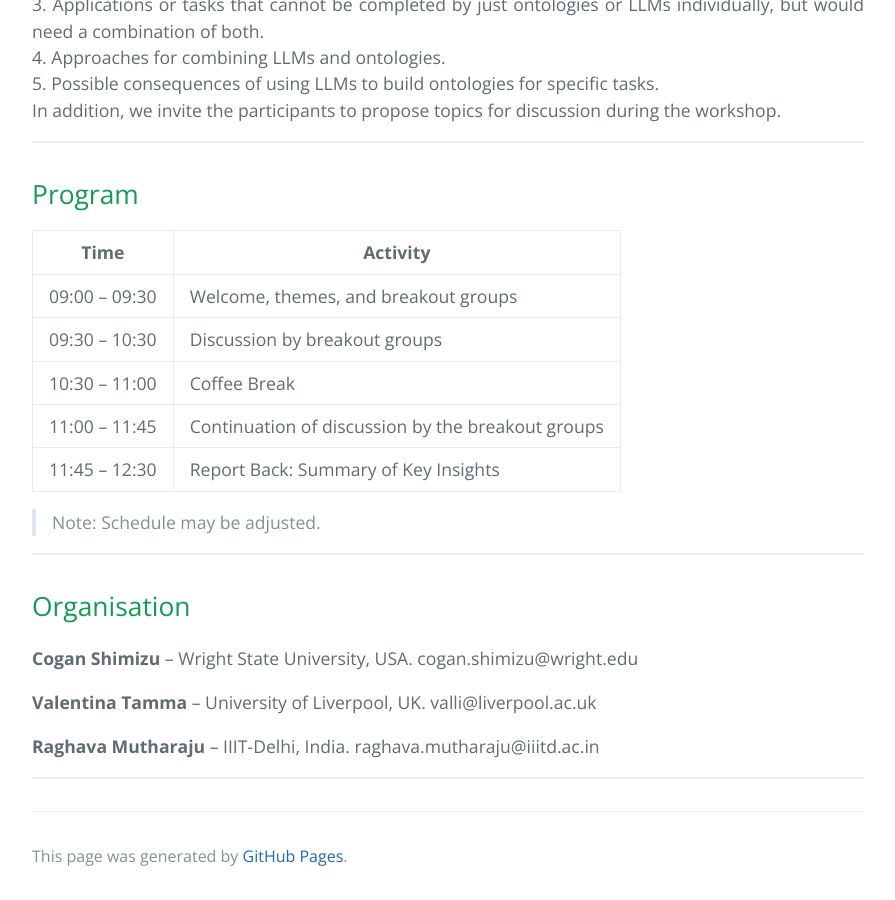
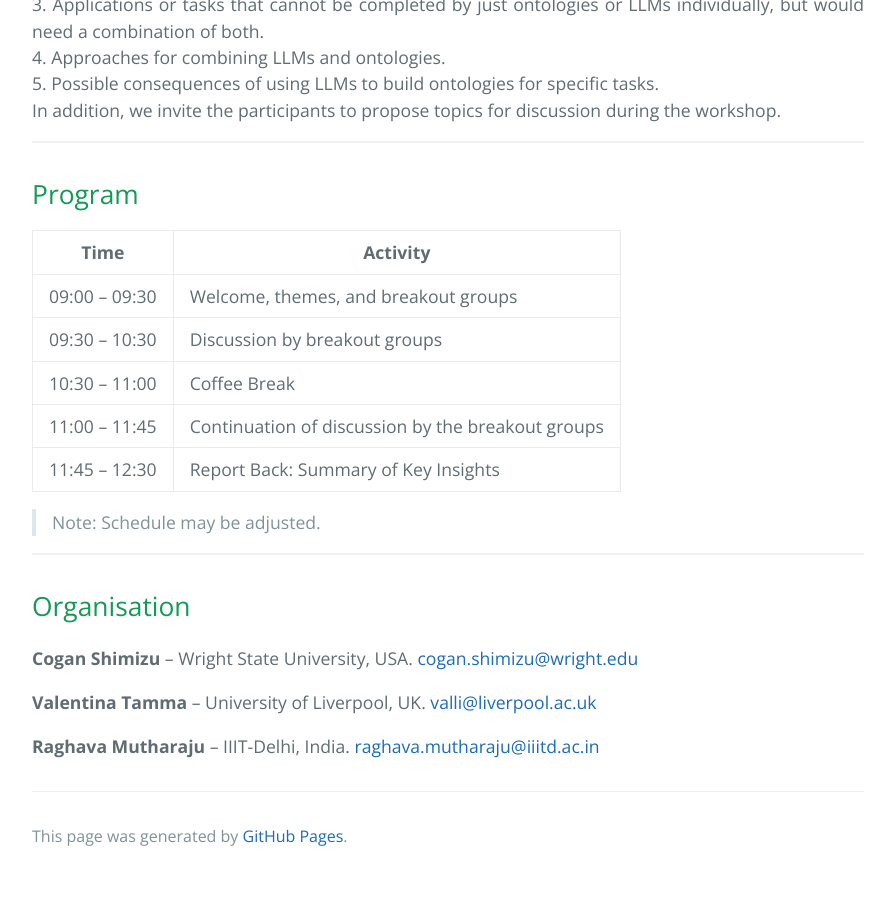
Before and after one commit to ontology-llm/ontology-llm.github.io, a Jekyll site: the page built from index.md, in a window 1280 px wide and 900 px high, scrolled down 948 px. Shown: the whole window, without its empty margins (192-1087 px from the left). Built offline with Jekyll 4.4.1, drawn with Linux system fonts in a browser that asks for light colours; part of the change alters nothing that is shown.

Commit message:
content updated

```diff
--- a/index.md
+++ b/index.md
@@ -42,10 +42,8 @@ In addition, we invite the participants to propose topics for discussion during
 
 ## Organisation
 
-**Cogan Shimizu** – Wright State University, USA. cogan.shimizu@wright.edu
+**Cogan Shimizu** – Wright State University, USA. [cogan.shimizu@wright.edu](mailto:cogan.shimizu@wright.edu)
 
-**Valentina Tamma** – University of Liverpool, UK. valli@liverpool.ac.uk
+**Valentina Tamma** – University of Liverpool, UK. [valli@liverpool.ac.uk](mailto:valli@liverpool.ac.uk)
 
-**Raghava Mutharaju** – IIIT-Delhi, India. raghava.mutharaju@iiitd.ac.in
-
----
+**Raghava Mutharaju** – IIIT-Delhi, India. [raghava.mutharaju@iiitd.ac.in](mailto:raghava.mutharaju@iiitd.ac.in)
```
